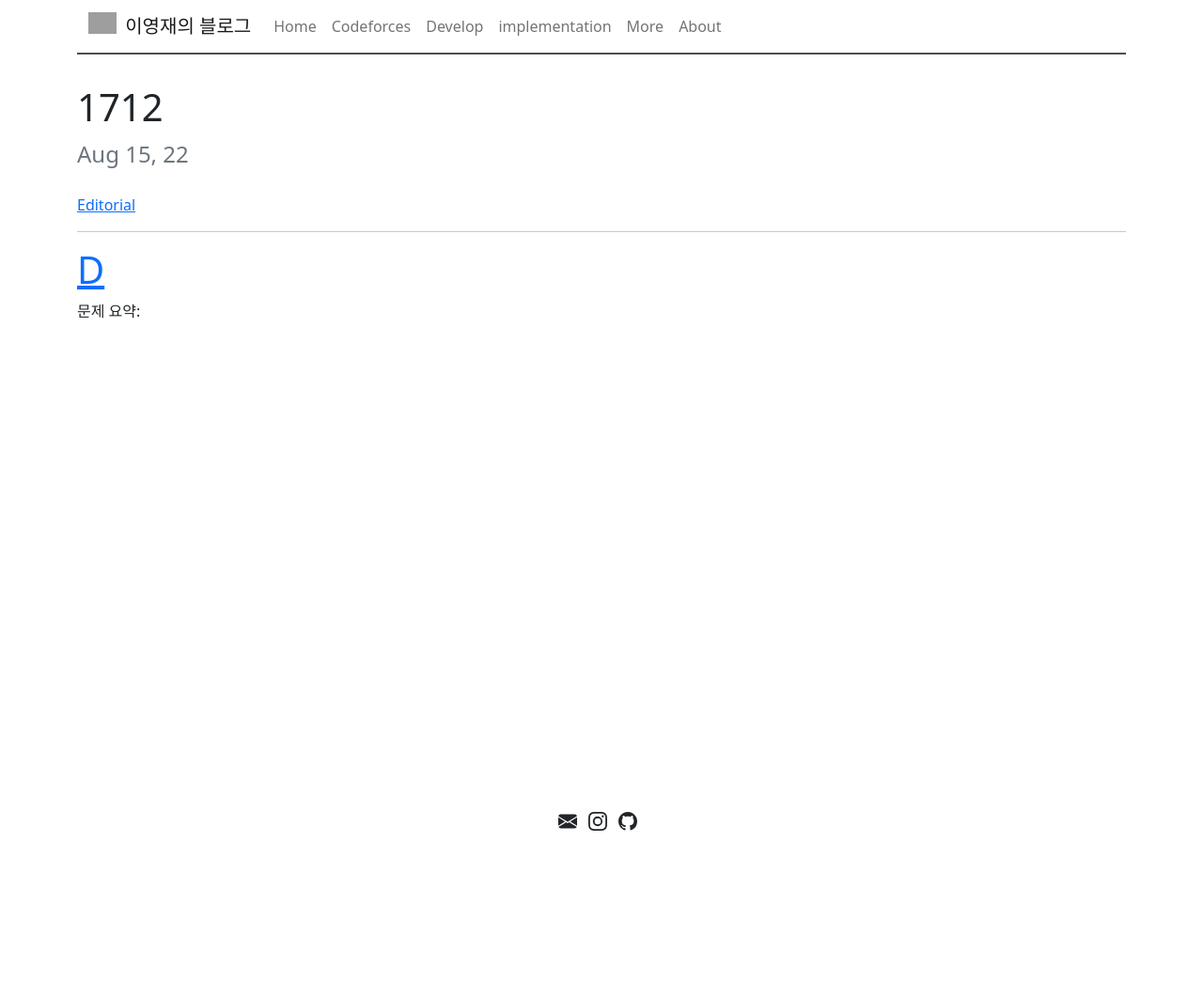
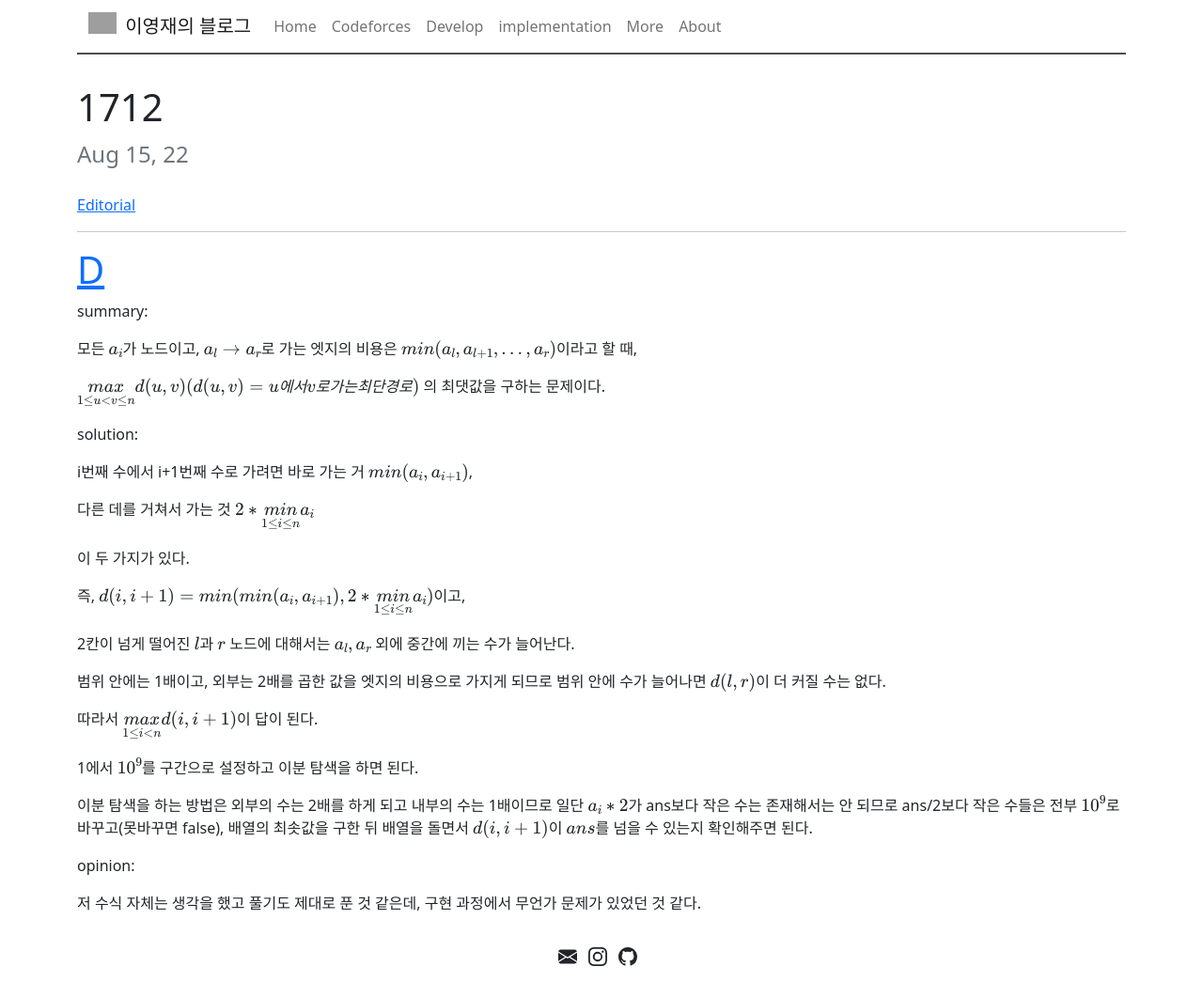
Before and after one commit to LEEYEONGJAE1/LEEYEONGJAE1.github.io, a Jekyll site: the page built from _posts/codeforces/2022-08-15-1712.md, in a window 1280 px wide. Shown: the whole page at 94% size. Built offline with Jekyll 4.4.1, drawn with Linux system fonts in a browser that asks for light colours; formulas are drawn with MathJax 3; before the commit the page ends 900 px from its top, so only the background shows below that; grey boxes are pictures that could not be loaded.

Commit message:
2022-08-30

```diff
--- a/_config.yml
+++ b/_config.yml
@@ -18,7 +18,7 @@ darkavatar: /assets/images/galaxy_logo.png
 tagline: Minimalistic Jekyll theme that automatically supports dark and light modes for blogs
 
 # A longer description used for the description meta tag. Also used as fallback for pages that don't provide their own description, and also as part of the page's title tag if neither page.title nor site.tagline has been defined.
-description: 알고리즘, 개발 등을 공부하면서 배운 것을 올리는 곳
+description: github pages
 
 # The full URL to your site. Note: site.github.url will be used by default.
 url:
--- a/_posts/codeforces/2022-08-15-1712.md
+++ b/_posts/codeforces/2022-08-15-1712.md
@@ -10,4 +10,32 @@ published: true
 ---
 # [D](https://codeforces.com/contest/1712/problem/D)
 
-문제 요약:
+summary:
+
+모든 $a_i$가 노드이고, $a_l \to a_r$로 가는 엣지의 비용은 $min(a_l,a_{l+1},\dots,a_r)$이라고 할 때,
+
+$\underset{1 \leq u \lt v \leq n}{max} d(u,v) (d(u,v)= u에서 v로 가는 최단경로)$ 의 최댓값을 구하는 문제이다.
+
+solution:
+
+i번째 수에서 i+1번째 수로 가려면 바로 가는 거 $min(a_i,a_{i+1})$,
+
+다른 데를 거쳐서 가는 것 $2*\underset{1 \leq i \leq n}{min}a_i$
+
+이 두 가지가 있다.
+
+즉, $d(i,i+1)= min(min(a_i,a_{i+1}),2*\underset{1 \leq i \leq n}{min}a_i)$이고,
+
+2칸이 넘게 떨어진 $l$과 $r$ 노드에 대해서는 $a_l,a_r$ 외에 중간에 끼는 수가 늘어난다.
+
+범위 안에는 1배이고, 외부는 2배를 곱한 값을 엣지의 비용으로 가지게 되므로 범위 안에 수가 늘어나면 $d(l,r)$이 더 커질 수는 없다.
+
+따라서 $\underset{1\leq i \lt n}{max} d(i,i+1)$이 답이 된다.
+
+1에서 $10^9$를 구간으로 설정하고 이분 탐색을 하면 된다.
+
+이분 탐색을 하는 방법은 외부의 수는 2배를 하게 되고 내부의 수는 1배이므로 일단 $a_i*2$가 ans보다 작은 수는 존재해서는 안 되므로 ans/2보다 작은 수들은 전부 $10^9$로 바꾸고(못바꾸면 false), 배열의 최솟값을 구한 뒤 배열을 돌면서 $d(i,i+1)$이 $ans$를 넘을 수 있는지 확인해주면 된다.
+
+opinion:
+
+저 수식 자체는 생각을 했고 풀기도 제대로 푼 것 같은데, 구현 과정에서 무언가 문제가 있었던 것 같다.
--- a/develop.html
+++ b/develop.html
@@ -1,7 +1,13 @@
 ---
 layout: default
 ---
+
 <h3>개발 공부</h3>
+<br>
+<p>
+  개발 관련 공부한 내용 정리
+</p>
+<hr>
 <div class="archive">
   {% for post in site.posts %} {% assign currDate = post.date | date: "%Y" %}
     {% if post.develop %}
```
Also changed, not shown: implementation.html (+6 -1 lines), index.html (+7 -1 lines), more.md (+7 -0 lines).
